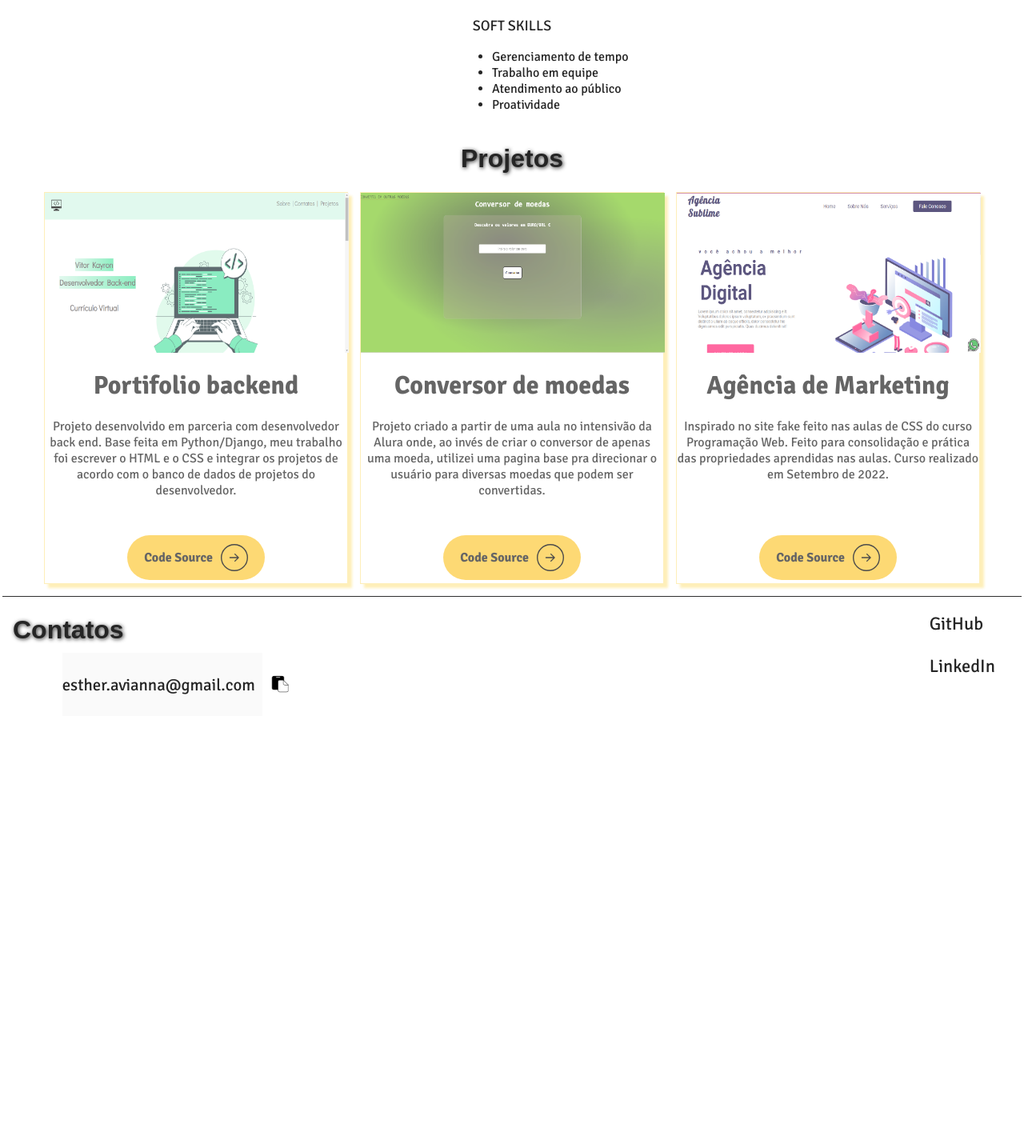
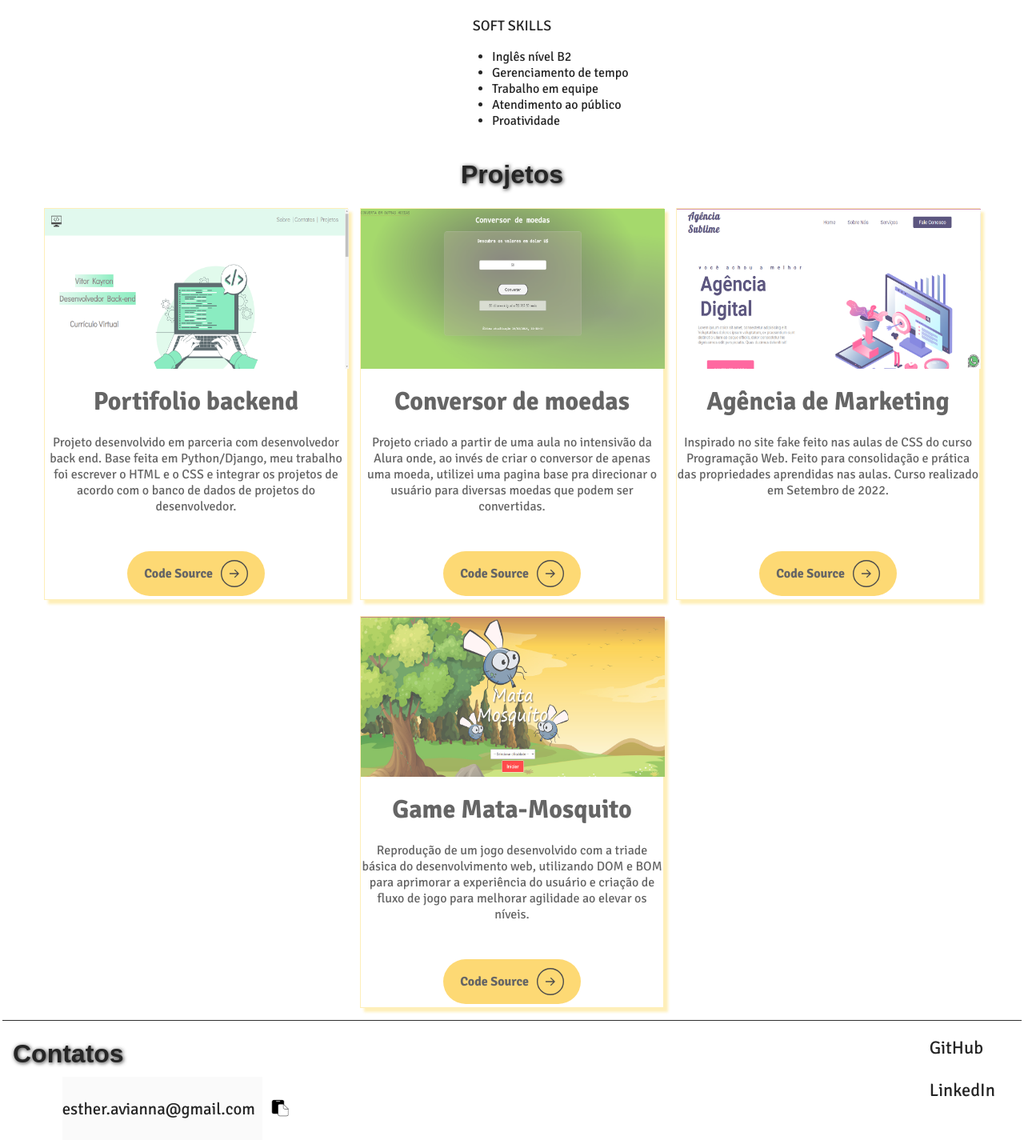
Before and after one commit to EstherVianna/Portifolio, a plain HTML site: page index.html in a window 1280 px wide. Shown: the part 1155-2580 px from the top of the page at 80% size. Before the commit the page ends 2050 px from the top, so only its background shows below. Drawn offline with nearby package versions, Linux system fonts and the light colour scheme.

Commit message:
added new project

```diff
--- a/index.html
+++ b/index.html
@@ -48,6 +48,7 @@
                 </ul>
                 <ul class="lista">
                 <p>Soft Skills</p>
+                <li>Inglês nível B2</li>
                 <li>Gerenciamento de tempo</li>
                 <li>Trabalho em equipe</li>
                 <li>Atendimento ao público</li>
@@ -57,7 +58,7 @@
     </div>
     <div id="projetos">
             <div class="proj" align="center">
-                <img src="imagens/PortifolioVitor.png"  align="middle" >
+                <img src="imagens/PortifolioVitor.png" align="middle" >
                     <h1>Portifolio backend</h1>
                     <p>Projeto desenvolvido em parceria com desenvolvedor back end. Base feita em Python/Django, meu trabalho foi escrever o HTML e o CSS e integrar os projetos de acordo com o banco de dados de projetos do desenvolvedor.</p>
                         <button>
@@ -69,7 +70,7 @@
                         </button>
                 </div>
                 <div class="proj" align="center">
-                    <img src="imagens/Conversor_style.png"  align="middle" >
+                    <img src="imagens/tela_dolar.png" align="middle" >
                         <h1>Conversor de moedas</h1>
                         <p>Projeto criado a partir de uma aula no intensivão da Alura onde, ao invés de criar o conversor de apenas uma moeda, utilizei uma pagina base pra direcionar o usuário para diversas moedas que podem ser convertidas.
                         </p>
@@ -82,11 +83,23 @@
                         </button>
                 </div>
                     <div class="proj" align="center">
-                        <img src="imagens/agencia_marketing.png"  align="middle" >
+                        <img src="imagens/agencia_marketing.png" align="middle" >
                             <h1>Agência de Marketing</h1>
                             <p>Inspirado no site fake feito nas aulas de CSS do curso Programação Web. Feito para consolidação e prática das propriedades aprendidas nas aulas. Curso realizado em Setembro de 2022.  </p>
                             <button>
                                 <a href="https://github.com/EstherVianna/agenciaMarketing" target="_blank">Code Source</a>
+                                <svg width="34" height="34" viewBox="0 0 74 74" fill="none" xmlns="http://www.w3.org/2000/svg">
+                                    <circle cx="37" cy="37" r="35.5" stroke="black" stroke-width="3"></circle>
+                                    <path d="M25 35.5C24.1716 35.5 23.5 36.1716 23.5 37C23.5 37.8284 24.1716 38.5 25 38.5V35.5ZM49.0607 38.0607C49.6464 37.4749 49.6464 36.5251 49.0607 35.9393L39.5147 26.3934C38.9289 25.8076 37.9792 25.8076 37.3934 26.3934C36.8076 26.9792 36.8076 27.9289 37.3934 28.5147L45.8787 37L37.3934 45.4853C36.8076 46.0711 36.8076 47.0208 37.3934 47.6066C37.9792 48.1924 38.9289 48.1924 39.5147 47.6066L49.0607 38.0607ZM25 38.5L48 38.5V35.5L25 35.5V38.5Z" fill="black"></path>
+                                </svg>
+                            </button>
+                    </div>
+                    <div class="proj" align="center">
+                        <img src="imagens/tela_game.png" align="middle" >
+                            <h1>Game Mata-Mosquito</h1>
+                            <p>Reprodução de um jogo desenvolvido com a triade básica do desenvolvimento web, utilizando DOM e BOM para aprimorar a experiência do usuário e criação de fluxo de jogo para melhorar agilidade ao elevar os níveis. </p>
+                            <button>
+                                <a href="https://github.com/EstherVianna/GameMataMosquito" target="_blank">Code Source</a>
                                 <svg width="34" height="34" viewBox="0 0 74 74" fill="none" xmlns="http://www.w3.org/2000/svg">
                                     <circle cx="37" cy="37" r="35.5" stroke="black" stroke-width="3"></circle>
                                     <path d="M25 35.5C24.1716 35.5 23.5 36.1716 23.5 37C23.5 37.8284 24.1716 38.5 25 38.5V35.5ZM49.0607 38.0607C49.6464 37.4749 49.6464 36.5251 49.0607 35.9393L39.5147 26.3934C38.9289 25.8076 37.9792 25.8076 37.3934 26.3934C36.8076 26.9792 36.8076 27.9289 37.3934 28.5147L45.8787 37L37.3934 45.4853C36.8076 46.0711 36.8076 47.0208 37.3934 47.6066C37.9792 48.1924 38.9289 48.1924 39.5147 47.6066L49.0607 38.0607ZM25 38.5L48 38.5V35.5L25 35.5V38.5Z" fill="black"></path>
```
Also changed, not shown: imagens/Conversor_style.png (deleted), imagens/tela_dolar.png (added), imagens/tela_game.png (added), imagens/thank_you.gif (deleted), imagens/up-arrow.png (deleted).
